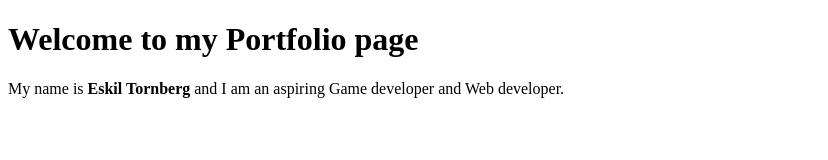
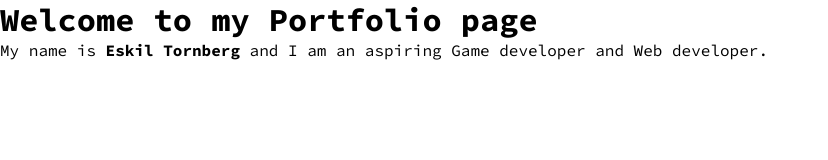
Before and after one commit to EskilNTI/Portfolio-page, a plain HTML site: page index.html in a window 1280 px wide. Shown: the whole page, without its empty margins (0-828 px from the left). Drawn offline with Linux system fonts and the light colour scheme.

Commit message:
started adding styling

```diff
--- a/index.html
+++ b/index.html
@@ -1,10 +1,11 @@
 <!DOCTYPE html>
 <html lang="en">
     <head>
-    <meta charset="UTF-8">
-    <meta http-equiv="X-UA-Compatible" content="IE=edge">
-    <meta name="viewport" content="width=device-width, initial-scale=1.0">
-    <title>Eskil's ortfolio page</title>
+        <meta charset="UTF-8" />
+        <meta http-equiv="X-UA-Compatible" content="IE=edge" />
+        <meta name="viewport" content="width=device-width, initial-scale=1.0" />
+        <link rel="stylesheet" href="style.css" />
+        <title>Eskil's Portfolio page</title>
     </head>
     <body>
         <h1>Welcome to my Portfolio page</h1>
--- /dev/null
+++ b/style.css
@@ -0,0 +1,8 @@
+@import url("https://fonts.googleapis.com/css2?family=Source+Code+Pro:ital,wght@0,200..900;1,200..900&display=swap");
+
+* {
+    margin: 0;
+    padding: 0;
+    font-family: "Source Code Pro", Arial, sans-serif;
+    box-sizing: border-box;
+}
```
Lines whose indentation alone changed are shown as unchanged.
